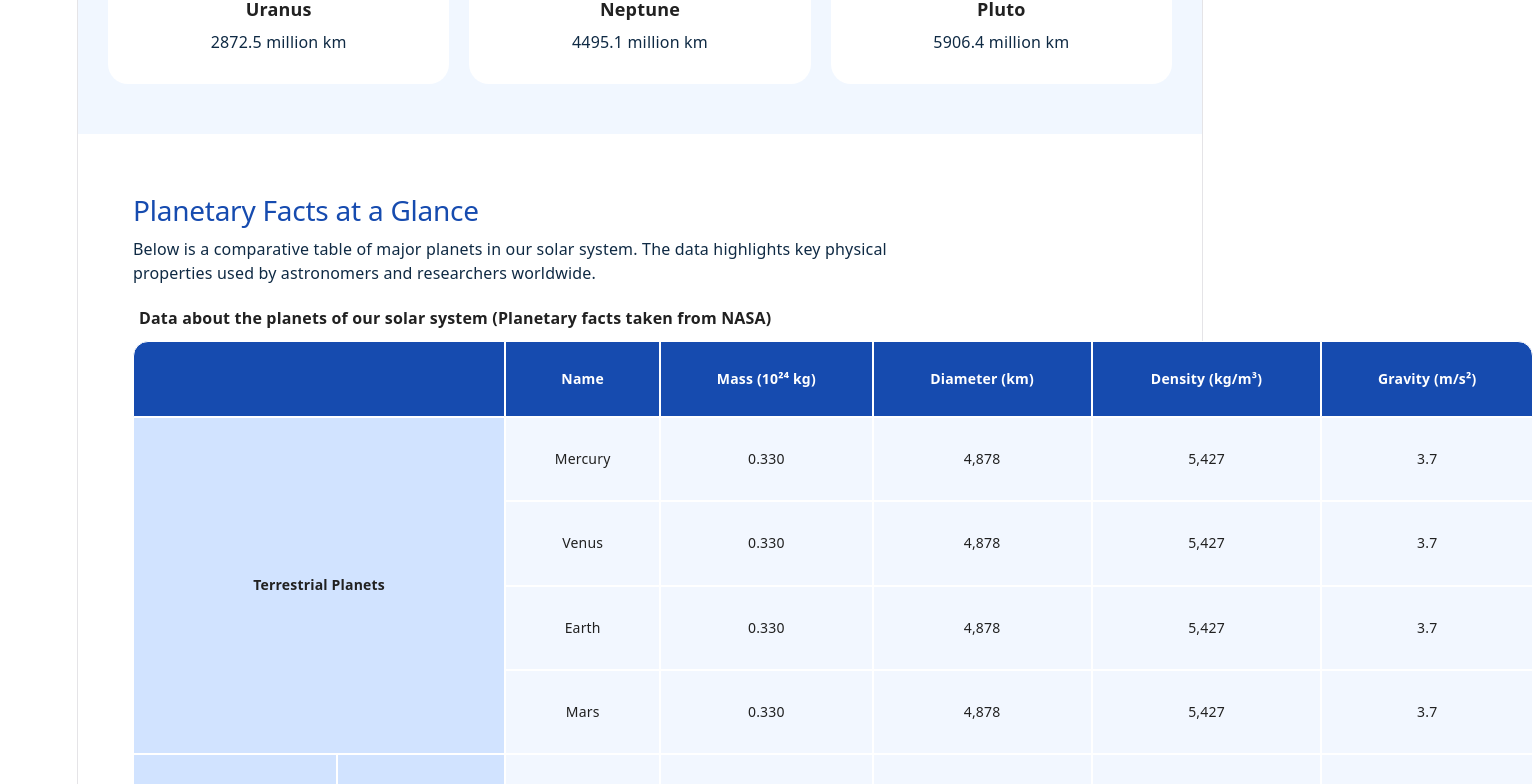
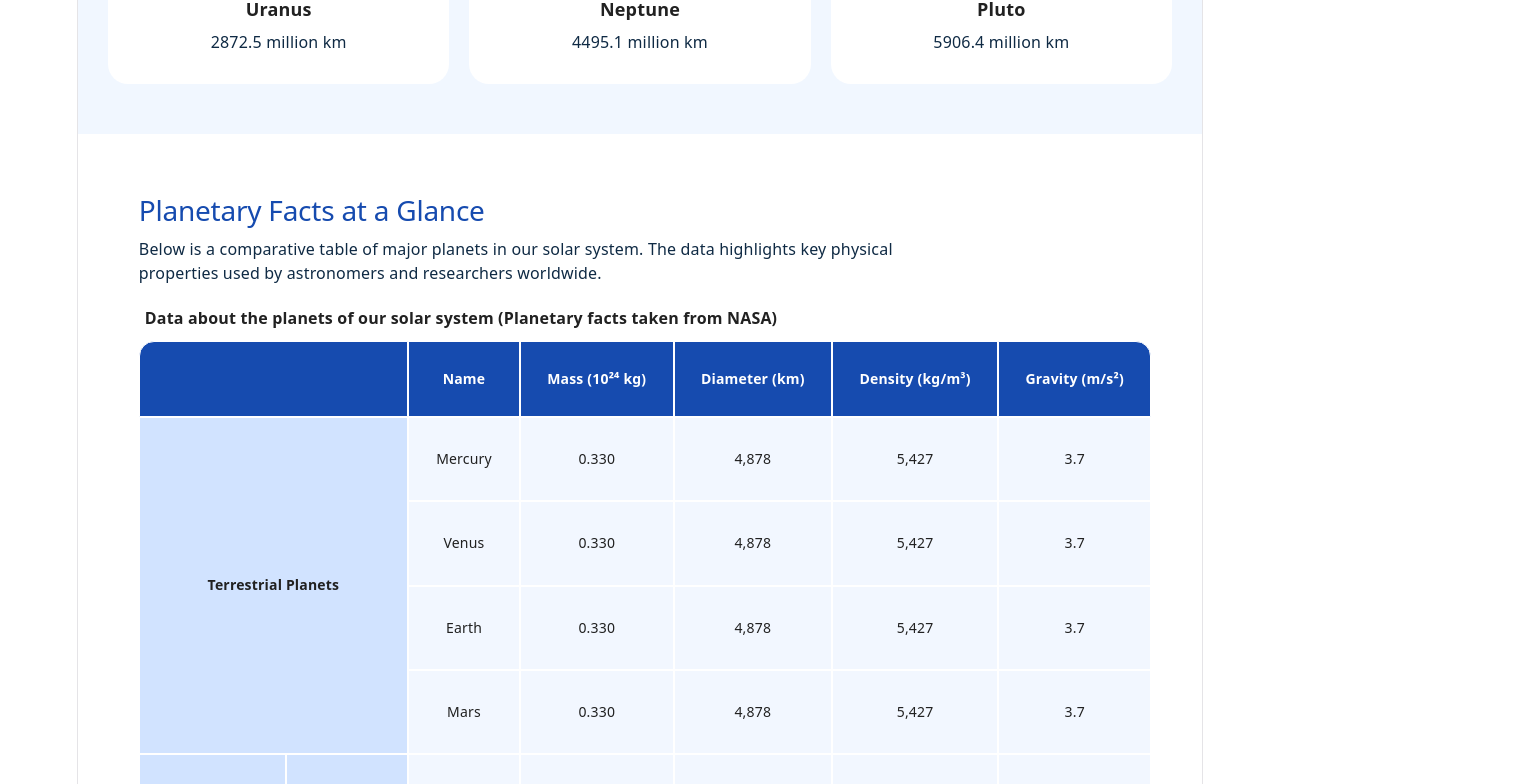
Before and after one commit to DevPrincess023/phoenix-capstone-react-rebuild, a React (Vite) app in the folder phoenix-capstone-react/: page / in a window 1280 px wide. Shown: the part 2260-3044 px from the top of the page, 1533 px wide, since content can reach past the window. Built offline with nearby package versions, Linux system fonts and the light colour scheme.

Commit message:
Update Table.css to adjust table width and improve layout responsiveness

```diff
--- a/phoenix-capstone-react/src/components/Table.css
+++ b/phoenix-capstone-react/src/components/Table.css
@@ -2,6 +2,9 @@
     display: none;
     padding: 60px 60px 40px 40px;
     background-color: #ffffff;
+    max-width: 1400px;
+    margin: 0 auto;
+    overflow-x: auto;
 }
 
 @media (min-width: 768px) {
@@ -28,7 +31,8 @@
 }
 
 table {
-    width: 1400px;
+    width: 100%;
+    max-width: 100%;
     border-collapse: separate;
     border-spacing: 0;
     border-radius: 15px;
```
